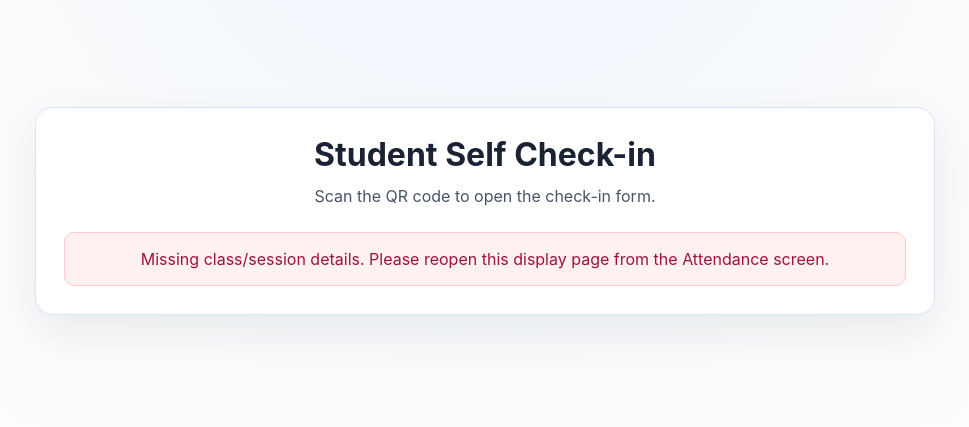
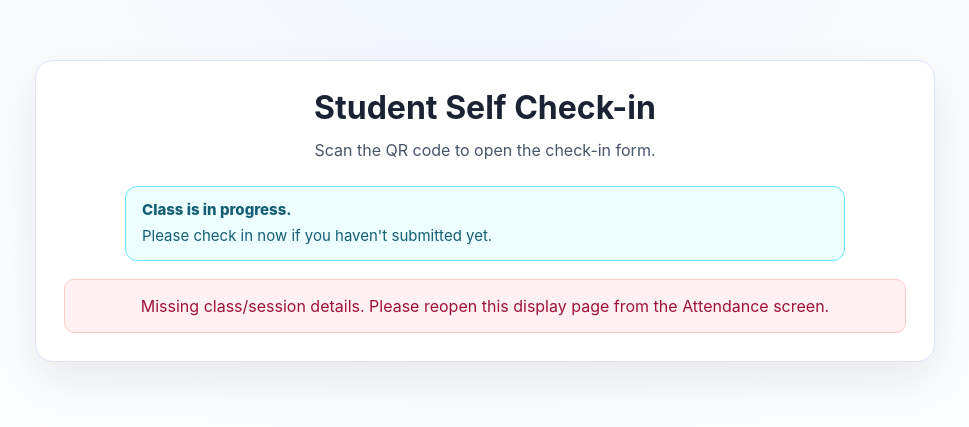
Before and after one commit to learngermanghana/attendance, a React (Vite) app: page /checkin/display in a window 1280 px wide. Shown: the part 189-616 px from the top of the page, without its empty margins (155-1124 px from the left). Built offline with nearby package versions, Linux system fonts and the light colour scheme; no server answers.

Commit message:
Improve student QR check-in display messaging and timing cues

```diff
--- a/src/pages/AttendancePage.jsx
+++ b/src/pages/AttendancePage.jsx
@@ -140,6 +140,8 @@ export default function AttendancePage() {
       date: checkinSessionDate,
       sessionLabel,
       assignmentId: String(selectedSession.assignmentId || ""),
+      startTime: checkinStartTime,
+      endTime: checkinEndTime,
       expectedStudents: expectedStudentNames.join(", "),
       expectedCount: String(studentRows.length || 0),
     }).toString();
@@ -149,6 +151,8 @@ export default function AttendancePage() {
     checkinSessionDate,
     checkinSessionId,
     expectedStudentNames,
+    checkinStartTime,
+    checkinEndTime,
     selectedSession.assignmentId,
     sessionLabel,
     studentRows.length,
@@ -164,6 +168,8 @@ export default function AttendancePage() {
       date: checkinSessionDate,
       sessionLabel,
       assignmentId: String(selectedSession.assignmentId || ""),
+      startTime: checkinStartTime,
+      endTime: checkinEndTime,
       expectedStudents: expectedStudentNames.join(", "),
       expectedCount: String(studentRows.length || 0),
     }).toString();
@@ -173,6 +179,8 @@ export default function AttendancePage() {
     checkinSessionDate,
     checkinSessionId,
     expectedStudentNames,
+    checkinStartTime,
+    checkinEndTime,
     selectedSession.assignmentId,
     sessionLabel,
     studentRows.length,
--- a/src/pages/CheckinDisplayPage.css
+++ b/src/pages/CheckinDisplayPage.css
@@ -23,6 +23,39 @@
 .checkin-display-card p {
   margin: 10px 0 24px;
   color: #475569;
+}
+
+.checkin-display-alert {
+  margin: 0 auto 18px;
+  max-width: 720px;
+  border-radius: 12px;
+  padding: 12px 16px;
+  border: 1px solid transparent;
+  text-align: left;
+  font-size: 15px;
+}
+
+.checkin-display-alert-title {
+  font-weight: 800;
+  margin-bottom: 4px;
+}
+
+.checkin-display-alert-before {
+  background: #fff7ed;
+  border-color: #fdba74;
+  color: #9a3412;
+}
+
+.checkin-display-alert-active {
+  background: #ecfeff;
+  border-color: #67e8f9;
+  color: #155e75;
+}
+
+.checkin-display-alert-ended {
+  background: #fef2f2;
+  border-color: #fca5a5;
+  color: #991b1b;
 }
 
 .checkin-display-qr-wrap {
--- a/src/pages/CheckinDisplayPage.jsx
+++ b/src/pages/CheckinDisplayPage.jsx
@@ -3,6 +3,31 @@ import { useSearchParams } from "react-router-dom";
 import { QRCodeCanvas } from "qrcode.react";
 import { getClassSchedule } from "../data/classSchedules";
 import "./CheckinDisplayPage.css";
+
+function parseSessionDate(dateValue) {
+  const raw = String(dateValue || "").trim();
+  if (!raw) return null;
+
+  const direct = new Date(raw);
+  if (!Number.isNaN(direct.getTime())) return direct;
+
+  const withoutWeekday = raw.replace(/^[A-Za-z]+,\s*/, "");
+  const fallback = new Date(withoutWeekday);
+  if (!Number.isNaN(fallback.getTime())) return fallback;
+
+  return null;
+}
+
+function parseDateTime(dateValue, timeValue) {
+  const date = parseSessionDate(dateValue);
+  const time = String(timeValue || "").trim();
+  if (!date || !/^\d{2}:\d{2}$/.test(time)) return null;
+
+  const [hours, minutes] = time.split(":").map((value) => Number.parseInt(value, 10));
+  const parsed = new Date(date);
+  parsed.setHours(hours, minutes, 0, 0);
+  return parsed;
+}
 
 export default function CheckinDisplayPage() {
   const [sp] = useSearchParams();
@@ -11,6 +36,8 @@ export default function CheckinDisplayPage() {
   const date = sp.get("date") || "";
   const sessionLabel = sp.get("sessionLabel") || sp.get("lesson") || "";
   const assignmentId = sp.get("assignmentId") || sp.get("assignment_id") || "";
+  const startTime = sp.get("startTime") || "";
+  const endTime = sp.get("endTime") || "";
   const expectedStudents = sp.get("expectedStudents") || "";
   const expectedCount = sp.get("expectedCount") || "";
 
@@ -39,11 +66,41 @@ export default function CheckinDisplayPage() {
       date: dateLabel,
       sessionLabel: sessionDisplayLabel,
       assignmentId: String(assignmentId || ""),
+      startTime: String(startTime || ""),
+      endTime: String(endTime || ""),
       expectedStudents: String(expectedStudents || ""),
       expectedCount: String(expectedCount || ""),
     }).toString();
     return `${base}/checkin?${qs}`;
-  }, [classId, sessionId, dateLabel, sessionDisplayLabel, assignmentId, expectedStudents, expectedCount]);
+  }, [classId, sessionId, dateLabel, sessionDisplayLabel, assignmentId, startTime, endTime, expectedStudents, expectedCount]);
+
+  const statusInfo = useMemo(() => {
+    const now = new Date();
+    const startAt = parseDateTime(dateLabel, startTime);
+    const endAt = parseDateTime(dateLabel, endTime);
+
+    if (endAt && now > endAt) {
+      return {
+        kind: "ended",
+        title: "Class has ended.",
+        detail: "If you still haven't checked in, please do it now.",
+      };
+    }
+
+    if (startAt && now < startAt) {
+      return {
+        kind: "before",
+        title: "Class starts at this time.",
+        detail: "Please check in before the meeting starts.",
+      };
+    }
+
+    return {
+      kind: "active",
+      title: "Class is in progress.",
+      detail: "Please check in now if you haven't submitted yet.",
+    };
+  }, [dateLabel, startTime, endTime]);
 
   const hasRequiredParams = Boolean(classId && String(sessionId || "").trim());
 
@@ -52,6 +109,10 @@ export default function CheckinDisplayPage() {
       <div className="checkin-display-card">
         <h1>Student Self Check-in</h1>
         <p>Scan the QR code to open the check-in form.</p>
+        <div className={`checkin-display-alert checkin-display-alert-${statusInfo.kind}`}>
+          <div className="checkin-display-alert-title">{statusInfo.title}</div>
+          <div>{statusInfo.detail}</div>
+        </div>
 
         {hasRequiredParams ? (
           <>
@@ -63,6 +124,7 @@ export default function CheckinDisplayPage() {
               <span><b>Date:</b> {dateLabel || "-"}</span>
               <span><b>Session:</b> {sessionDisplayLabel || "-"}</span>
               <span><b>Assignment:</b> {assignmentId || "-"}</span>
+              <span><b>Class time:</b> {startTime || "--:--"} to {endTime || "--:--"}</span>
               <span><b>Expected students:</b> {expectedCount || "-"}</span>
             </div>
             <div className="checkin-display-link">{checkinUrl}</div>
```
